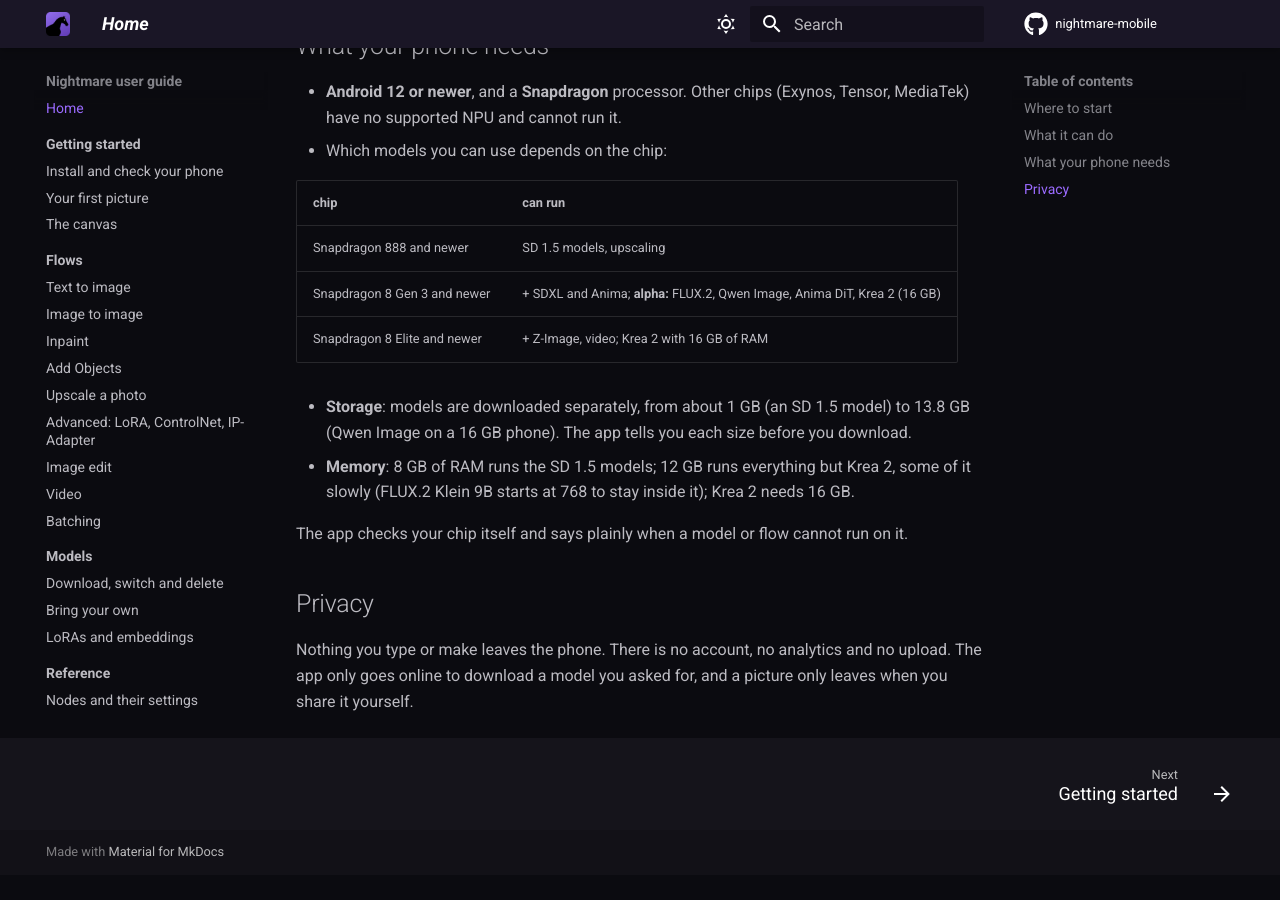
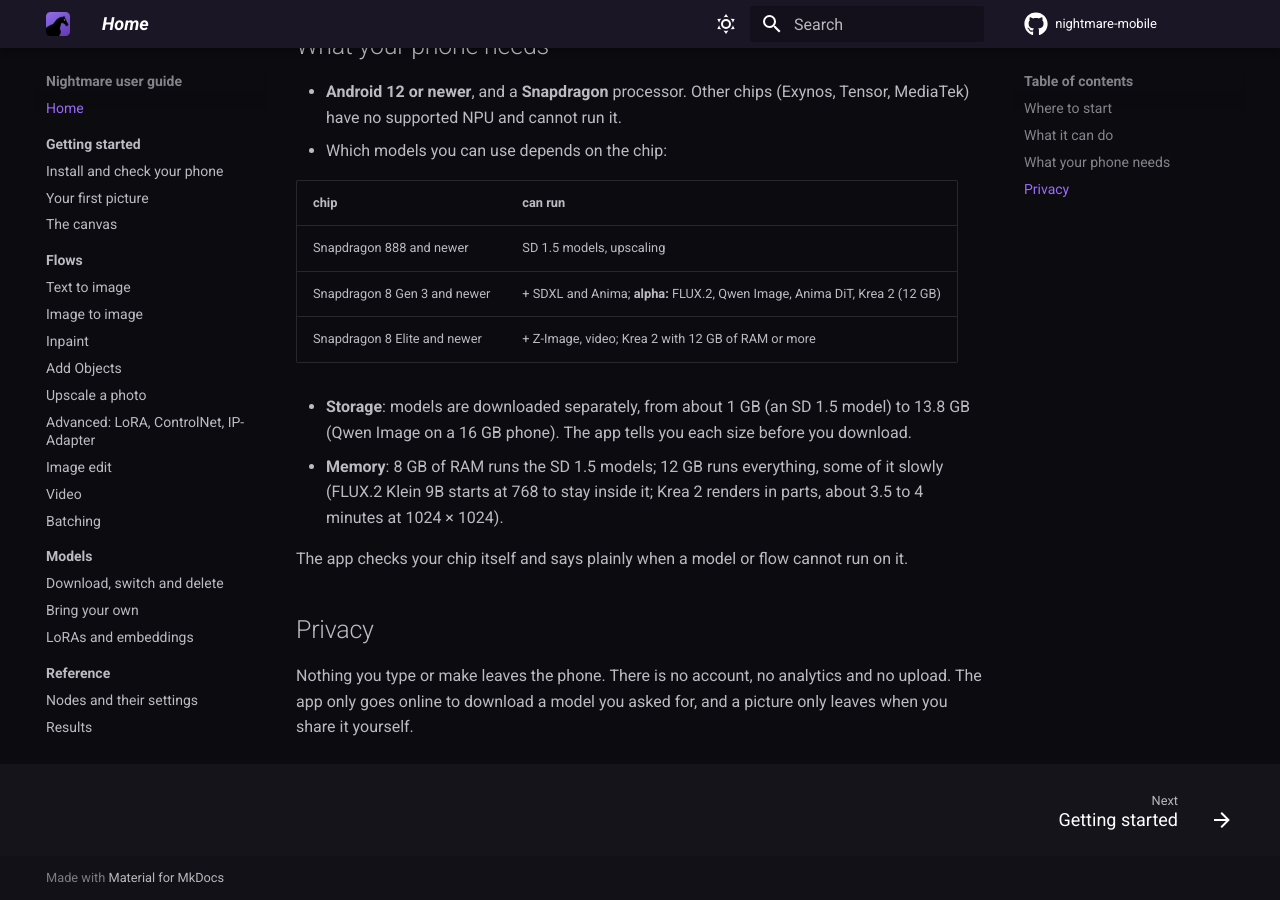
Before and after one commit to AbrahamPaulJ/nightmare-mobile, an MkDocs documentation site: the page built from guide/pages/index.md, in a window 1280 px wide and 900 px high, scrolled down 2138 px. Built offline with MkDocs 1.6.1 and Material for MkDocs 9.7.7, drawn with Linux system fonts in a browser that asks for light colours; comment, search, counter and statistics services are not loaded; before the commit the page ends 3013 px from its top, so only the background shows below that.

Commit message:
README/guide: Wan LoRAs, sizes and chaining, Krea 2 on 12 GB
Co-Authored-By: Claude Opus 5.5 <noreply@anthropic.com>
Claude-Session: https://claude.ai/code/session_01GMnzTQSgek1yH8KgHNUboP

```diff
--- a/guide/pages/index.md
+++ b/guide/pages/index.md
@@ -59,13 +59,14 @@ step.
 | chip | can run |
 |---|---|
 | Snapdragon 888 and newer | SD 1.5 models, upscaling |
-| Snapdragon 8 Gen 3 and newer | + SDXL and Anima; **alpha:** FLUX.2, Qwen Image, Anima DiT, Krea 2 (16 GB) |
-| Snapdragon 8 Elite and newer | + Z-Image, video; Krea 2 with 16 GB of RAM |
+| Snapdragon 8 Gen 3 and newer | + SDXL and Anima; **alpha:** FLUX.2, Qwen Image, Anima DiT, Krea 2 (12 GB) |
+| Snapdragon 8 Elite and newer | + Z-Image, video; Krea 2 with 12 GB of RAM or more |
 
 - **Storage**: models are downloaded separately, from about 1 GB (an SD 1.5 model) to
   13.8 GB (Qwen Image on a 16 GB phone). The app tells you each size before you download.
-- **Memory**: 8 GB of RAM runs the SD 1.5 models; 12 GB runs everything but Krea 2, some of
-  it slowly (FLUX.2 Klein 9B starts at 768 to stay inside it); Krea 2 needs 16 GB.
+- **Memory**: 8 GB of RAM runs the SD 1.5 models; 12 GB runs everything, some of it slowly
+  (FLUX.2 Klein 9B starts at 768 to stay inside it; Krea 2 renders in parts, about 3.5 to 4
+  minutes at 1024 × 1024).
 
 The app checks your chip itself and says plainly when a model or flow cannot run on it.
 
```
Also changed, not shown: guide/pages/flows/video.md (+6 -2 lines), guide/pages/models/index.md (+1 -1 lines), guide/pages/reference/nodes.md (+5 -3 lines), README.md.
